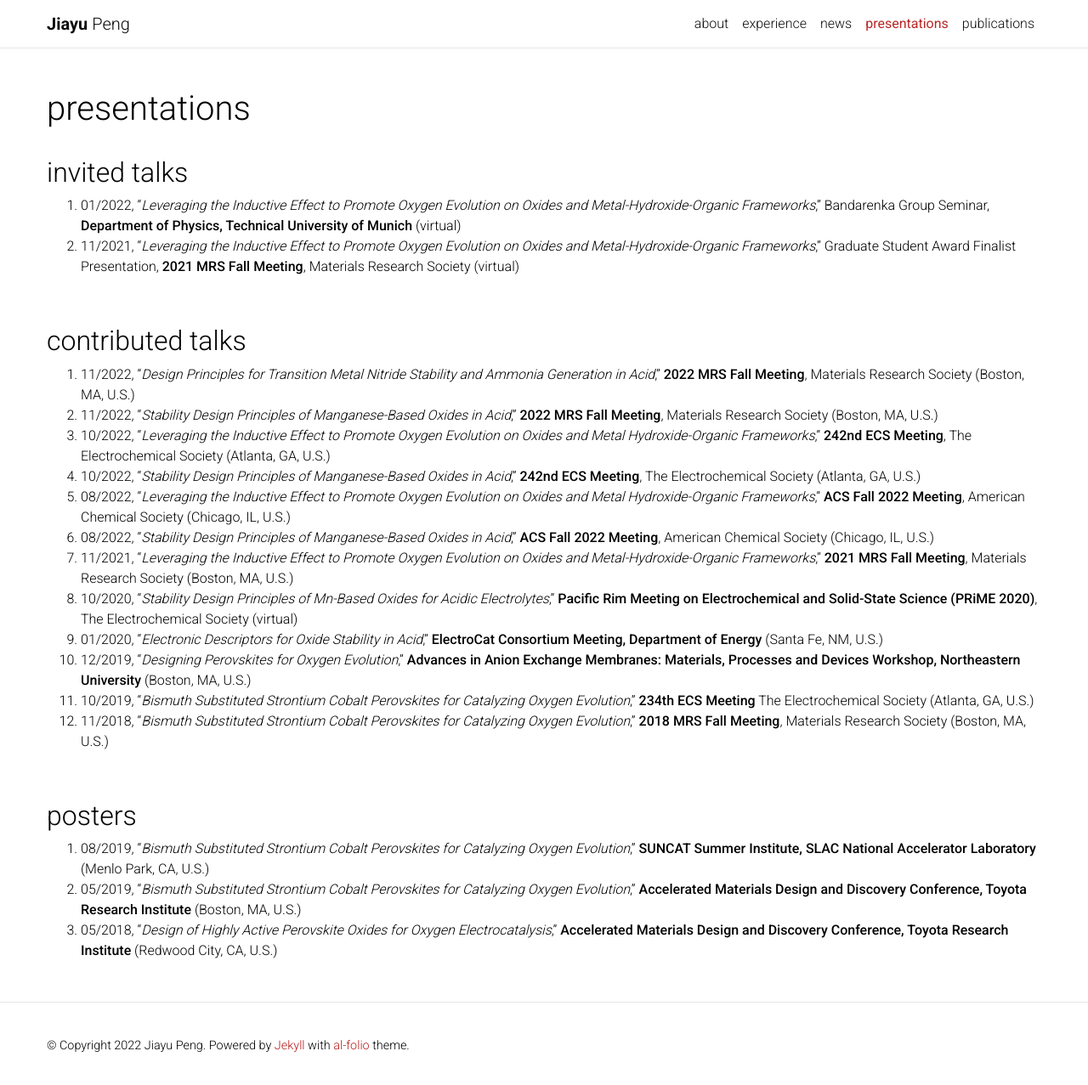
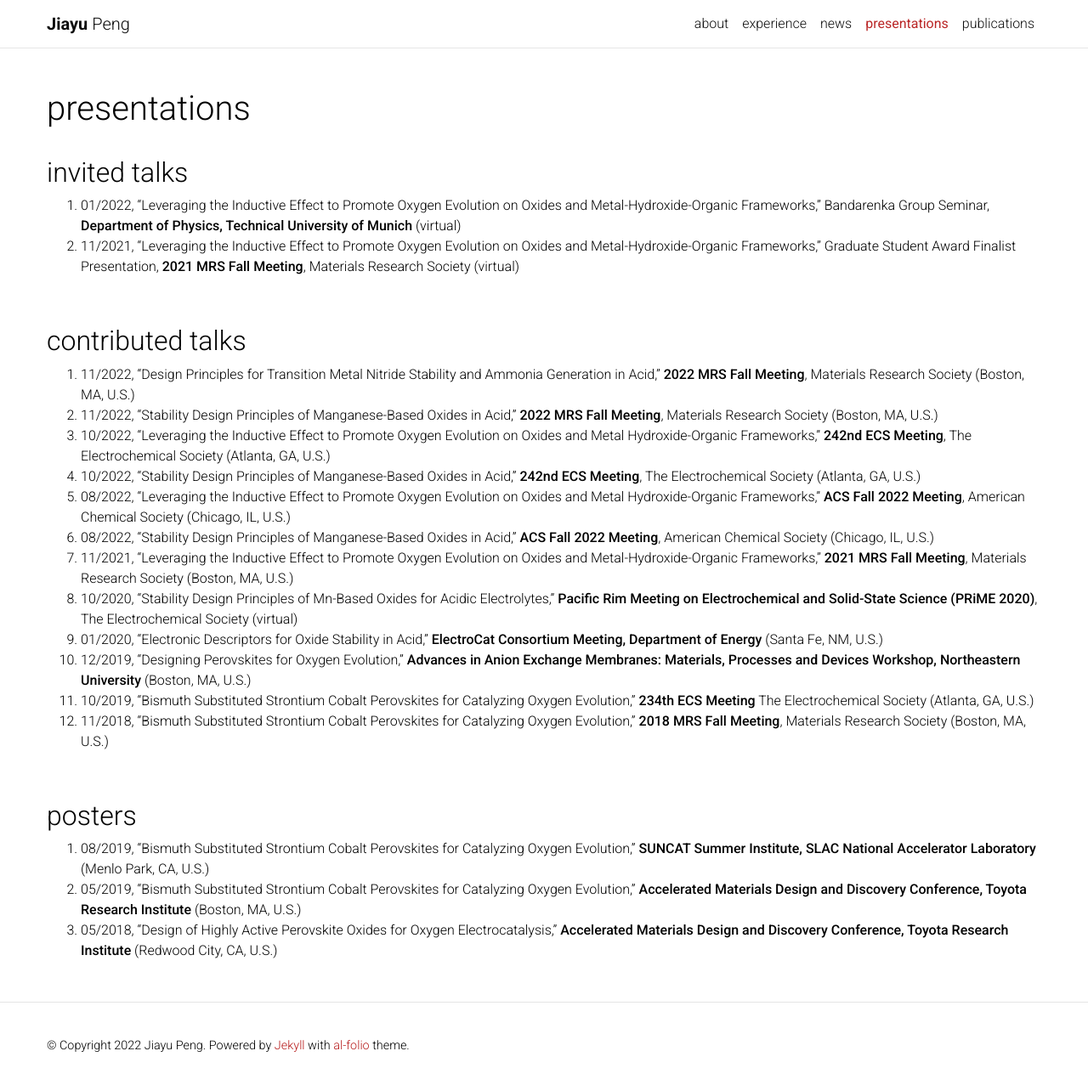
Before and after one commit to jypeng95/jypeng95.github.io, a Jekyll site: the page built from _pages/presentations.md, in a window 1280 px wide and 1282 px high. Shown: the top 1277 px of the window at 85% size. Built offline with Jekyll 4.4.1, drawn with Linux system fonts in a browser that asks for light colours; a style sheet for code colours, icons or effects is not loaded.

```diff
--- a/_pages/presentations.md
+++ b/_pages/presentations.md
@@ -8,31 +8,31 @@ nav: true
 
 ## invited talks
 
-1. 01/2022, “*Leveraging the Inductive Effect to Promote Oxygen Evolution on Oxides and Metal-Hydroxide-Organic Frameworks*,” Bandarenka Group Seminar, **Department of Physics, Technical University of Munich** (virtual)
-2. 11/2021, “*Leveraging the Inductive Effect to Promote Oxygen Evolution on Oxides and Metal-Hydroxide-Organic Frameworks*,” Graduate Student Award Finalist Presentation, **2021 MRS Fall Meeting**, Materials Research
+1. 01/2022, “Leveraging the Inductive Effect to Promote Oxygen Evolution on Oxides and Metal-Hydroxide-Organic Frameworks,” Bandarenka Group Seminar, **Department of Physics, Technical University of Munich** (virtual)
+2. 11/2021, “Leveraging the Inductive Effect to Promote Oxygen Evolution on Oxides and Metal-Hydroxide-Organic Frameworks,” Graduate Student Award Finalist Presentation, **2021 MRS Fall Meeting**, Materials Research
 Society (virtual)
 
 <br>
 
 ## contributed talks
 
-1. 11/2022, “*Design Principles for Transition Metal Nitride Stability and Ammonia Generation in Acid*,” **2022 MRS Fall Meeting**, Materials Research Society (Boston, MA, U.S.)
-2. 11/2022, “*Stability Design Principles of Manganese-Based Oxides in Acid*,” **2022 MRS Fall Meeting**, Materials Research Society (Boston, MA, U.S.)
-3. 10/2022, “*Leveraging the Inductive Effect to Promote Oxygen Evolution on Oxides and Metal Hydroxide-Organic Frameworks*,” **242nd ECS Meeting**, The Electrochemical Society (Atlanta, GA, U.S.)
-4. 10/2022, “*Stability Design Principles of Manganese-Based Oxides in Acid*,” **242nd ECS Meeting**, The Electrochemical Society (Atlanta, GA, U.S.)
-5. 08/2022, “*Leveraging the Inductive Effect to Promote Oxygen Evolution on Oxides and Metal Hydroxide-Organic Frameworks*,” **ACS Fall 2022 Meeting**, American Chemical Society (Chicago, IL, U.S.)
-6. 08/2022, “*Stability Design Principles of Manganese-Based Oxides in Acid*,” **ACS Fall 2022 Meeting**, American Chemical Society (Chicago, IL, U.S.)
-7. 11/2021, “*Leveraging the Inductive Effect to Promote Oxygen Evolution on Oxides and Metal-Hydroxide-Organic Frameworks*,” **2021 MRS Fall Meeting**, Materials Research Society (Boston, MA, U.S.)
-8. 10/2020, “*Stability Design Principles of Mn-Based Oxides for Acidic Electrolytes*,” **Pacific Rim Meeting on Electrochemical and Solid-State Science (PRiME 2020)**, The Electrochemical Society (virtual)
-9. 01/2020, “*Electronic Descriptors for Oxide Stability in Acid*,” **ElectroCat Consortium Meeting, Department of Energy** (Santa Fe, NM, U.S.)
-10. 12/2019, “*Designing Perovskites for Oxygen Evolution*,” **Advances in Anion Exchange Membranes: Materials, Processes and Devices Workshop, Northeastern University** (Boston, MA, U.S.)
-11. 10/2019, “*Bismuth Substituted Strontium Cobalt Perovskites for Catalyzing Oxygen Evolution*,” **234th ECS Meeting** The Electrochemical Society (Atlanta, GA, U.S.)
-12. 11/2018, “*Bismuth Substituted Strontium Cobalt Perovskites for Catalyzing Oxygen Evolution*,” **2018 MRS Fall Meeting**, Materials Research Society (Boston, MA, U.S.)
+1. 11/2022, “Design Principles for Transition Metal Nitride Stability and Ammonia Generation in Acid,” **2022 MRS Fall Meeting**, Materials Research Society (Boston, MA, U.S.)
+2. 11/2022, “Stability Design Principles of Manganese-Based Oxides in Acid,” **2022 MRS Fall Meeting**, Materials Research Society (Boston, MA, U.S.)
+3. 10/2022, “Leveraging the Inductive Effect to Promote Oxygen Evolution on Oxides and Metal Hydroxide-Organic Frameworks,” **242nd ECS Meeting**, The Electrochemical Society (Atlanta, GA, U.S.)
+4. 10/2022, “Stability Design Principles of Manganese-Based Oxides in Acid,” **242nd ECS Meeting**, The Electrochemical Society (Atlanta, GA, U.S.)
+5. 08/2022, “Leveraging the Inductive Effect to Promote Oxygen Evolution on Oxides and Metal Hydroxide-Organic Frameworks,” **ACS Fall 2022 Meeting**, American Chemical Society (Chicago, IL, U.S.)
+6. 08/2022, “Stability Design Principles of Manganese-Based Oxides in Acid,” **ACS Fall 2022 Meeting**, American Chemical Society (Chicago, IL, U.S.)
+7. 11/2021, “Leveraging the Inductive Effect to Promote Oxygen Evolution on Oxides and Metal-Hydroxide-Organic Frameworks,” **2021 MRS Fall Meeting**, Materials Research Society (Boston, MA, U.S.)
+8. 10/2020, “Stability Design Principles of Mn-Based Oxides for Acidic Electrolytes,” **Pacific Rim Meeting on Electrochemical and Solid-State Science (PRiME 2020)**, The Electrochemical Society (virtual)
+9. 01/2020, “Electronic Descriptors for Oxide Stability in Acid,” **ElectroCat Consortium Meeting, Department of Energy** (Santa Fe, NM, U.S.)
+10. 12/2019, “Designing Perovskites for Oxygen Evolution,” **Advances in Anion Exchange Membranes: Materials, Processes and Devices Workshop, Northeastern University** (Boston, MA, U.S.)
+11. 10/2019, “Bismuth Substituted Strontium Cobalt Perovskites for Catalyzing Oxygen Evolution,” **234th ECS Meeting** The Electrochemical Society (Atlanta, GA, U.S.)
+12. 11/2018, “Bismuth Substituted Strontium Cobalt Perovskites for Catalyzing Oxygen Evolution,” **2018 MRS Fall Meeting**, Materials Research Society (Boston, MA, U.S.)
 
 <br>
 
 ## posters
 
-1. 08/2019, “*Bismuth Substituted Strontium Cobalt Perovskites for Catalyzing Oxygen Evolution*,” **SUNCAT Summer Institute, SLAC National Accelerator Laboratory** (Menlo Park, CA, U.S.)
-2. 05/2019, “*Bismuth Substituted Strontium Cobalt Perovskites for Catalyzing Oxygen Evolution*,” **Accelerated Materials Design and Discovery Conference, Toyota Research Institute** (Boston, MA, U.S.)
-3. 05/2018, “*Design of Highly Active Perovskite Oxides for Oxygen Electrocatalysis*,” **Accelerated Materials Design and Discovery Conference, Toyota Research Institute** (Redwood City, CA, U.S.)
+1. 08/2019, “Bismuth Substituted Strontium Cobalt Perovskites for Catalyzing Oxygen Evolution,” **SUNCAT Summer Institute, SLAC National Accelerator Laboratory** (Menlo Park, CA, U.S.)
+2. 05/2019, “Bismuth Substituted Strontium Cobalt Perovskites for Catalyzing Oxygen Evolution,” **Accelerated Materials Design and Discovery Conference, Toyota Research Institute** (Boston, MA, U.S.)
+3. 05/2018, “Design of Highly Active Perovskite Oxides for Oxygen Electrocatalysis,” **Accelerated Materials Design and Discovery Conference, Toyota Research Institute** (Redwood City, CA, U.S.)
```
